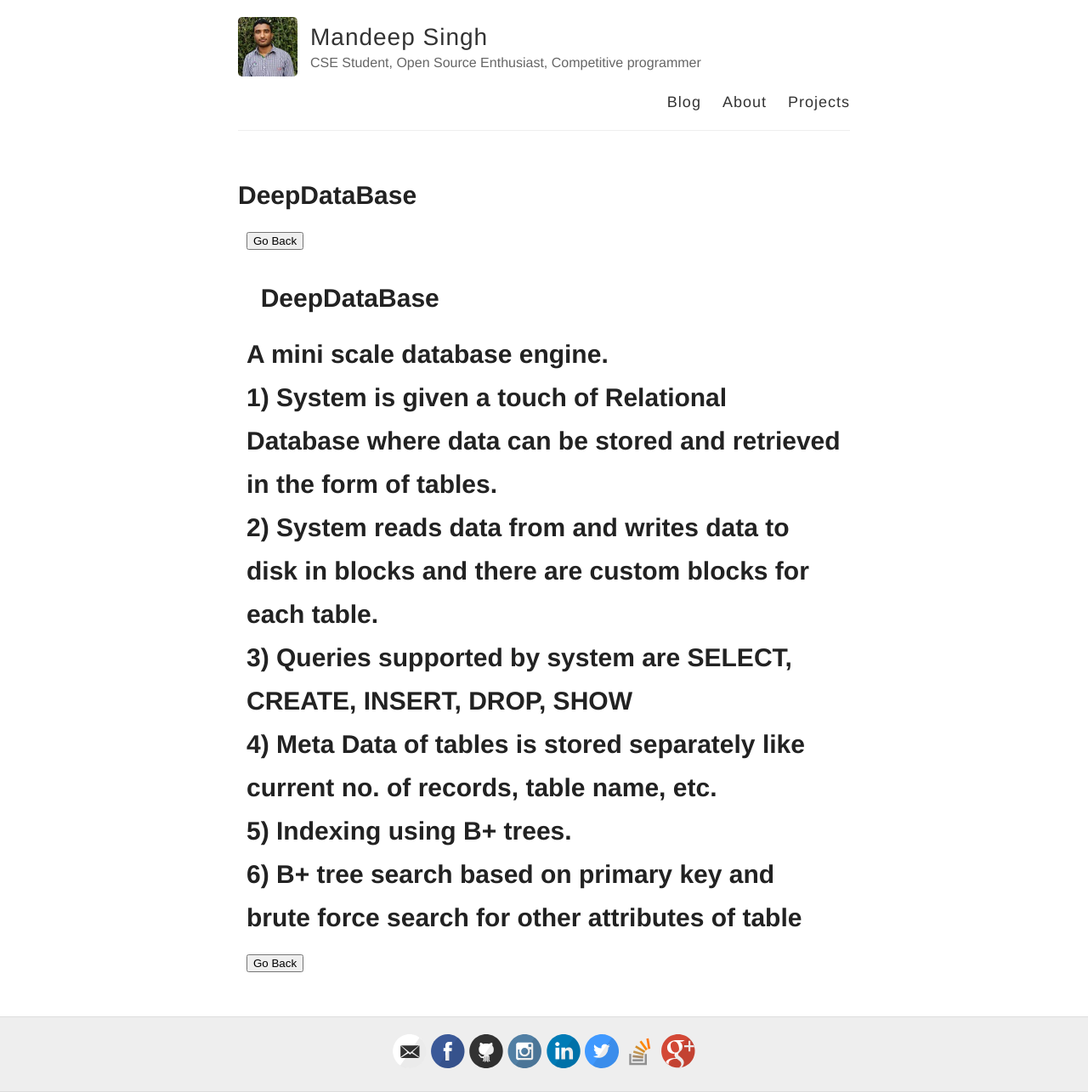
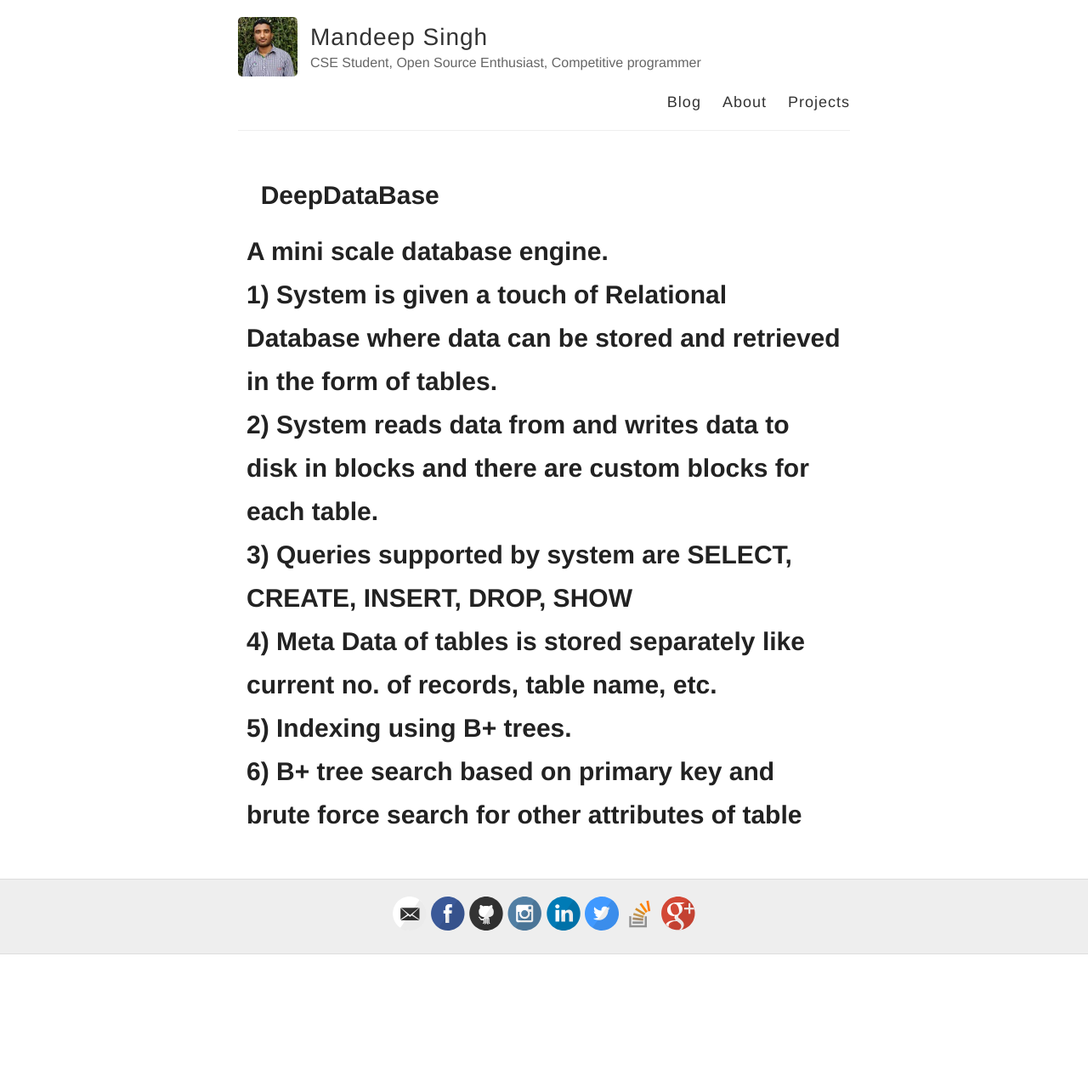
Before and after one commit to msdeep14/msdeep14.github.io, a Jekyll site: the page built from projects/deepdatabase.html, in a window 1280 px wide. Shown: the whole page at 85% size. Built offline with Jekyll 4.4.1, drawn with Linux system fonts in a browser that asks for light colours; after the commit the page ends 1123 px from its top, so only the background shows below that.

Commit message:
modify project details

```diff
--- a/projects/deepdatabase.html
+++ b/projects/deepdatabase.html
@@ -1,6 +1,6 @@
 ---
 layout: page
-title: DeepDataBase
+<!-- title: DeepDataBase -->
 permalink: /projects/deepdatabase
 ---
 
@@ -9,13 +9,6 @@ permalink: /projects/deepdatabase
 
   <div class="panel panel-default">
     <div class="panel-body">
-        <button onclick="goBack()">Go Back</button>
-
-<script>
-function goBack() {
-    window.history.back();
-}
-</script>
 
         <h1>
             <i class="fa fa-github"></i>&nbsp;&nbsp;<strong><a href="https://github.com/msdeep14/DeepDataBase">DeepDataBase</a></strong> <br/>
@@ -28,13 +21,6 @@ function goBack() {
             6) B+ tree search based on primary key and brute force search for other attributes of table <br />
         </p>
     </h1>
-    <button onclick="goBack()">Go Back</button>
-
-<script>
-function goBack() {
-    window.history.back();
-}
-</script>
 
 </div>
 </div>
```
